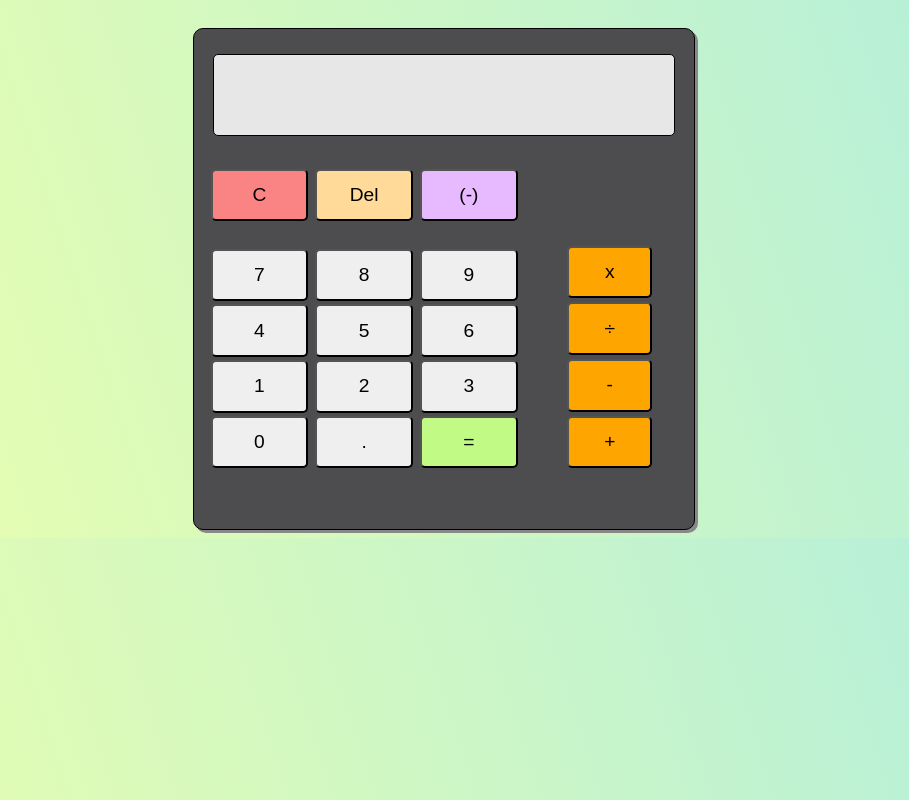
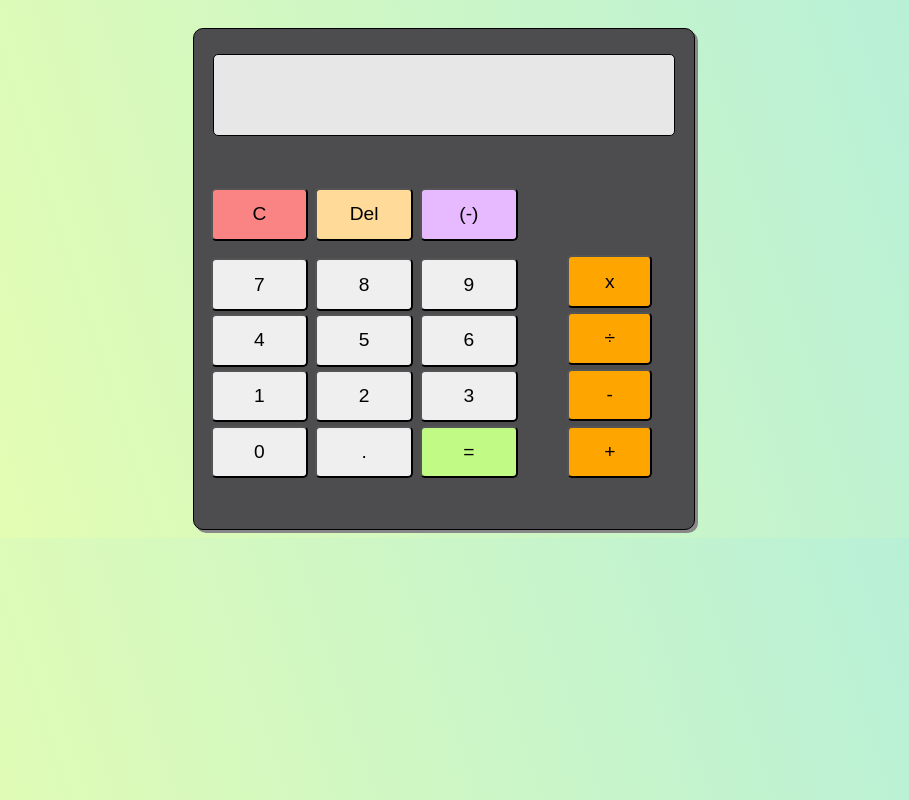
Before and after one commit to ting-c/Web-Development, a plain HTML site: page Projects/Calculator/index.html in a window 1280 px wide. Shown: the whole page, without its empty margins (196-1105 px from the left). Drawn offline with nearby package versions, Linux system fonts and the light colour scheme.

Commit message:
updated calculator css

```diff
--- a/Projects/Calculator/style.css
+++ b/Projects/Calculator/style.css
@@ -65,8 +65,8 @@ header {
 
 #delete {
   background-color:#ffda99;
-  margin-top: 10%;
-  margin-bottom: 8%;
+  margin-top: 16%;
+  margin-bottom: 5%;
 }
 
 #negative {
```
